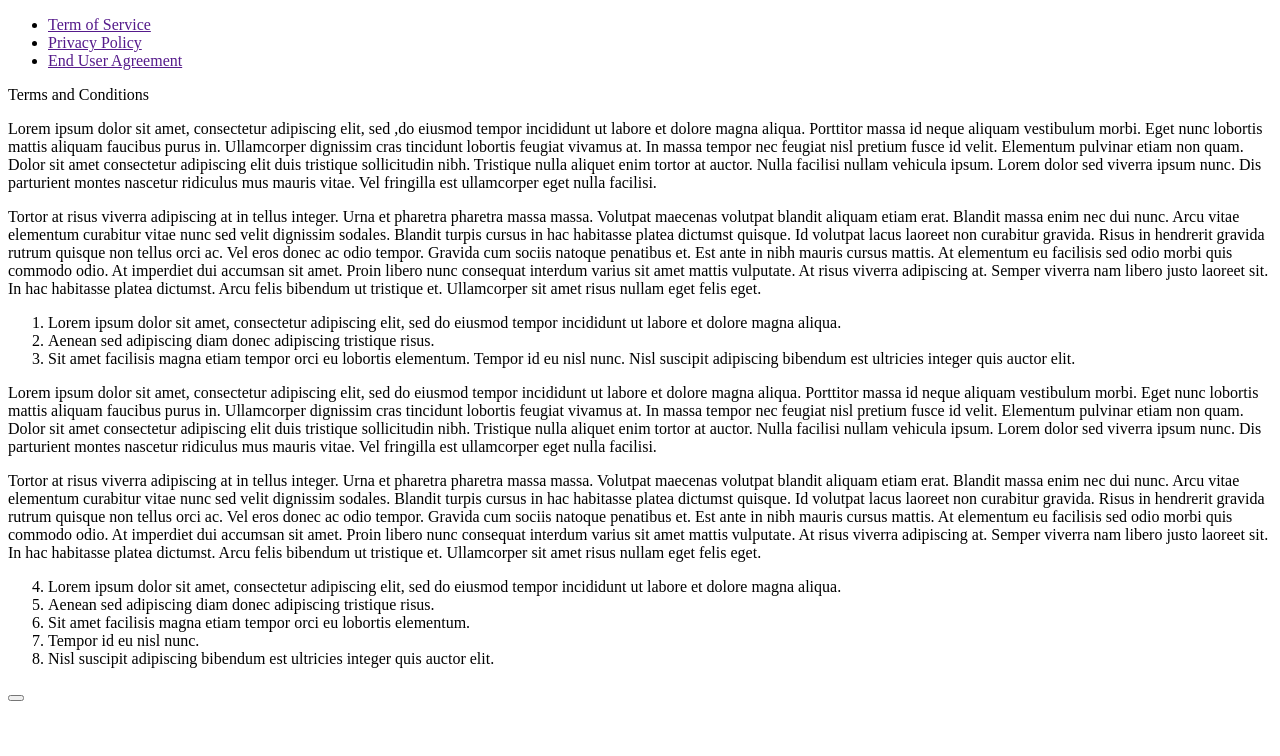
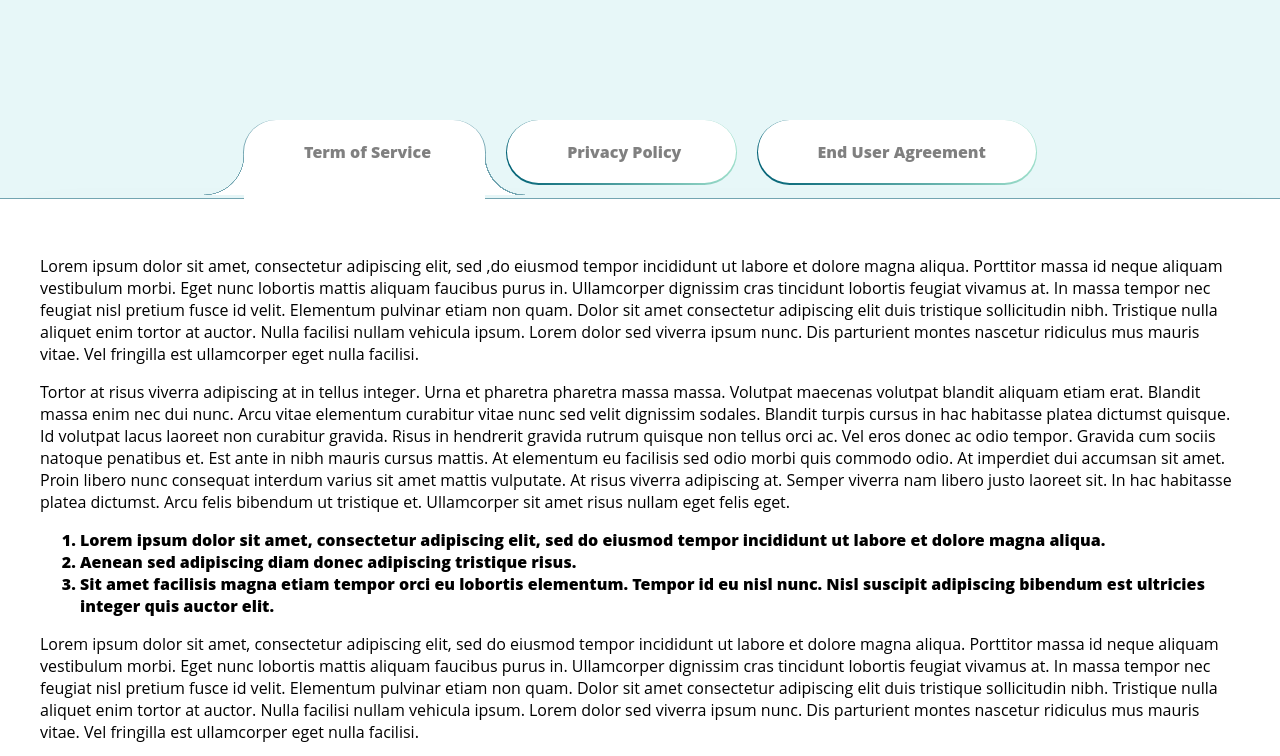
Before and after one commit to ebisLab/Legal-demo, a plain HTML site: page index.html in a window 1280 px wide. Shown: the top 756 px of the page. Drawn offline with Linux system fonts and the light colour scheme.

Commit message:
Added stylesheet

```diff
--- a/index.html
+++ b/index.html
@@ -4,7 +4,9 @@
     <meta charset="UTF-8">
     <meta name="viewport" content="width=device-width, initial-scale=1.0">
     <meta http-equiv="X-UA-Compatible" content="ie=edge">
-    <title>Document</title>
+    <link rel="stylesheet" type="text/css" href="style.css">
+    <link rel="stylesheet" type="text/css" href="js.js">
+    <title>Legal</title>
 </head>
 <body>
 
```
